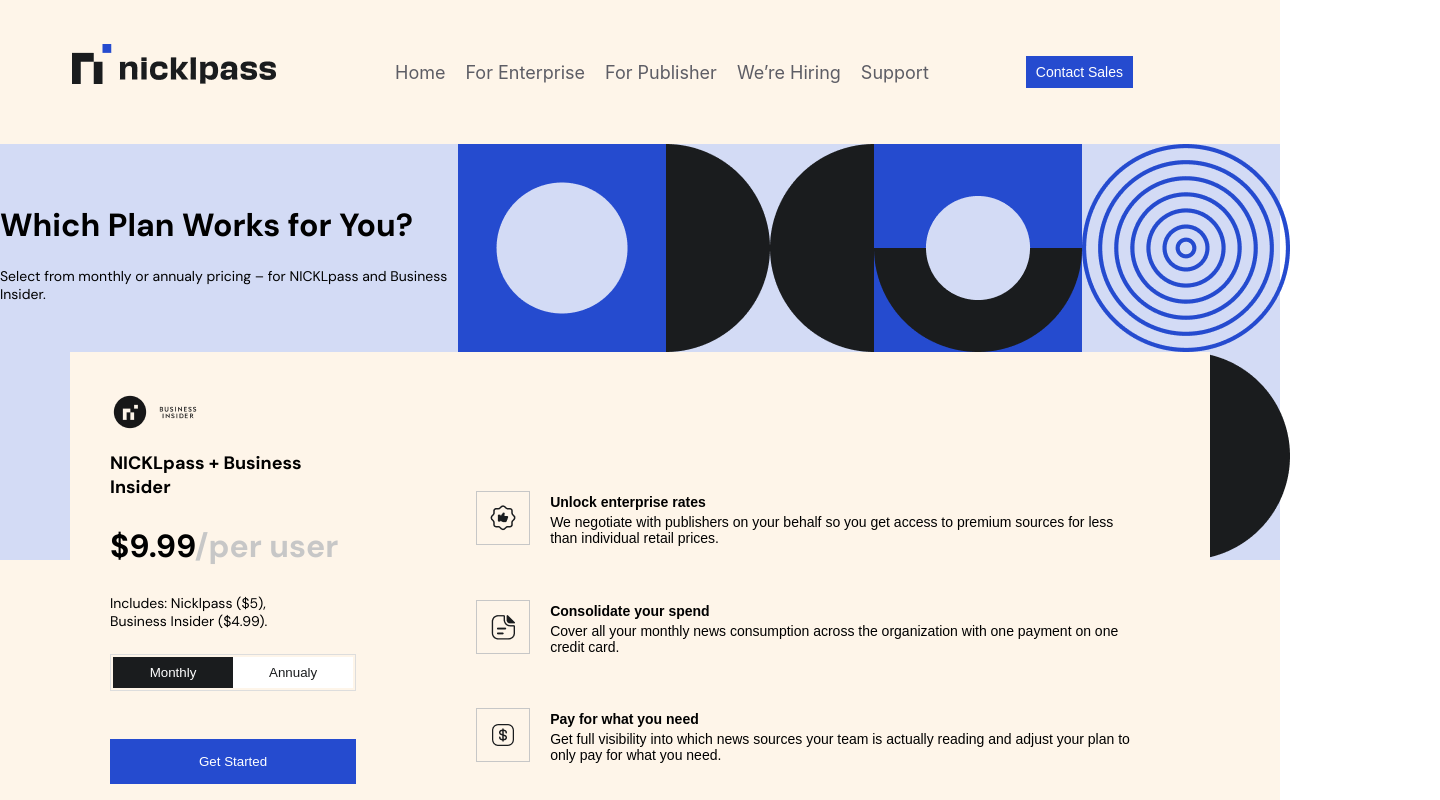
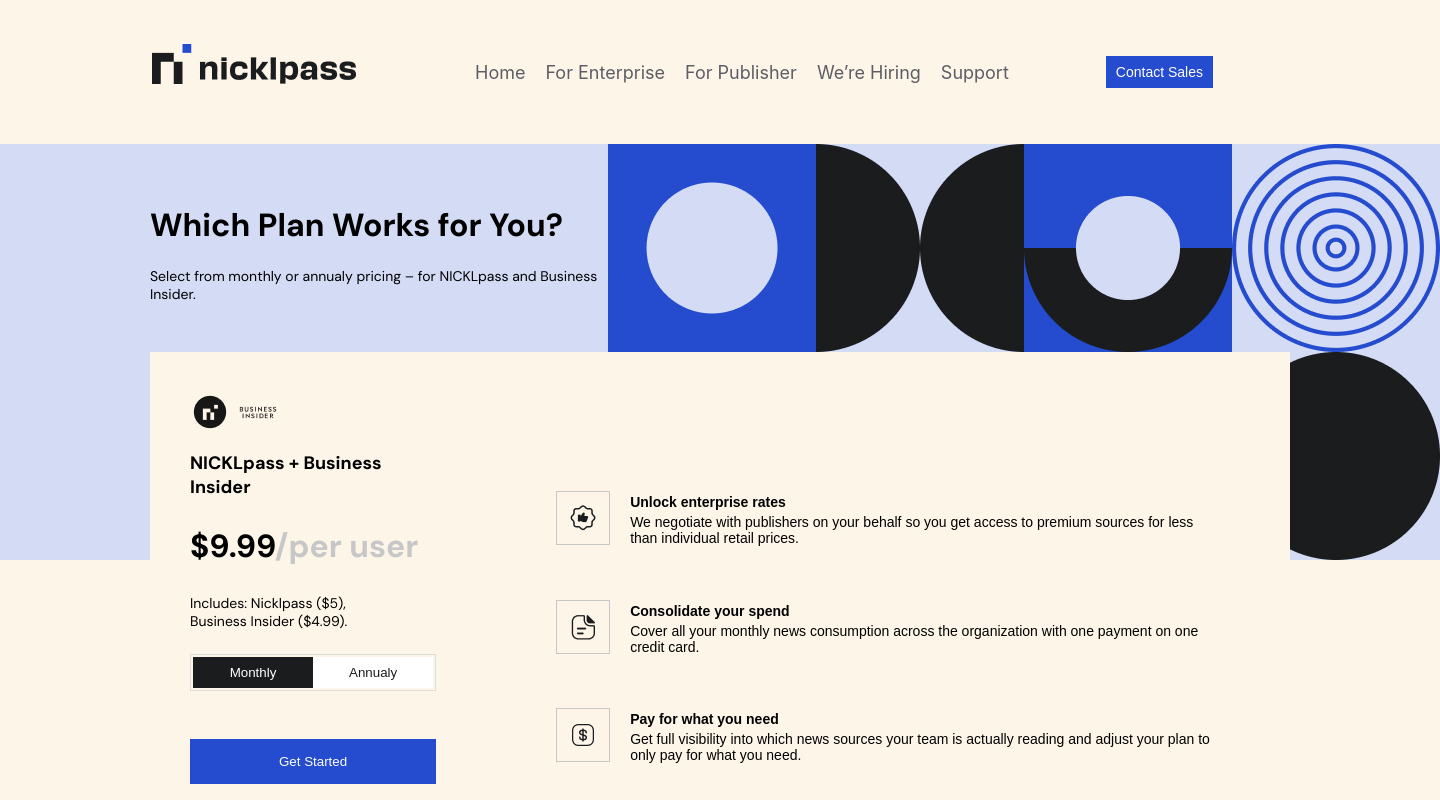
Before and after one commit to programmerhasan01/nicklpassUnlockLive, a Next.js app: page / in a window 1280 px wide. Shown: the top 800 px of the page, 1440 px wide, since content can reach past the window. Built offline with nearby package versions, Linux system fonts and the light colour scheme.

Commit message:
add styles to index

```diff
--- a/src/styles/Home.module.css
+++ b/src/styles/Home.module.css
@@ -1,4 +1,5 @@
 .container {
+  width: 1440px;
   margin: auto;
   background: #fef5e9;
 }
--- a/src/styles/Home.module.scss
+++ b/src/styles/Home.module.scss
@@ -1,5 +1,6 @@
 @import "./variables";
 .container {
+  width: 1440px;
   margin: auto;
   background: $main-bg;
 }
```
Also changed, not shown: 1 other file (tests, documents, lock files or other folders).
